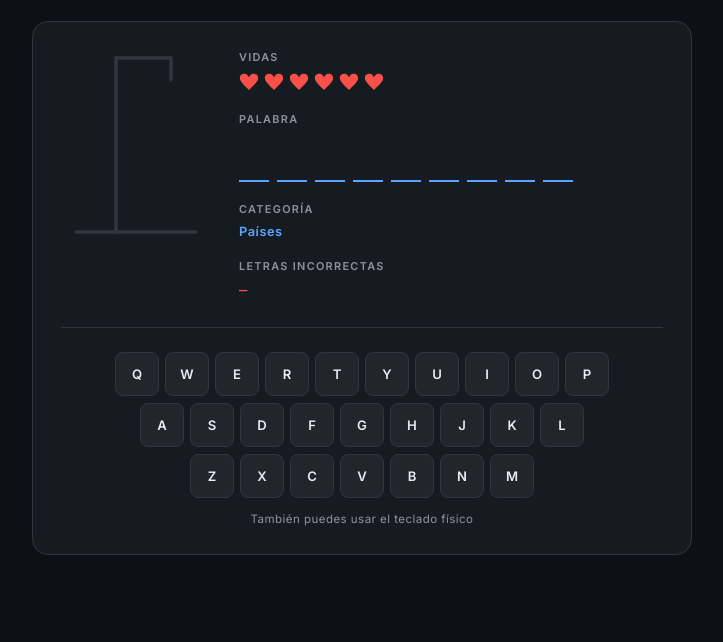
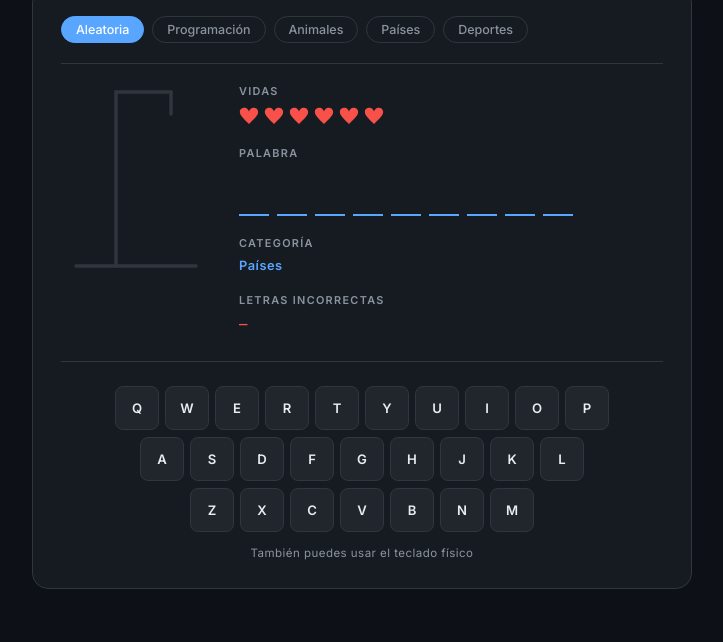
Before and after one commit to FernandoLo67/Juego-de-Ahorcado, a website with bundled scripts: page index.html in a window 1280 px wide. Shown: the part 158-800 px from the top of the page, without its empty margins (278-1001 px from the left). Built offline with nearby package versions, Linux system fonts and the light colour scheme.

Commit message:
agregar selector de categoria con boton por cada una

```diff
--- a/index.html
+++ b/index.html
@@ -15,6 +15,8 @@
   </header>
 
   <main class="game-card">
+    <div id="category-picker"></div>
+
     <section class="top-section">
 
       <svg id="hangman-svg" width="150" height="190" viewBox="0 0 150 190">
--- a/src/game.ts
+++ b/src/game.ts
@@ -1,4 +1,4 @@
-import { randomWord, Category } from "./words.js";
+import { randomWord, Category, CATEGORIES } from "./words.js";
 import { updateHangman } from "./hangman-svg.js";
 
 interface GameState {
@@ -19,6 +19,7 @@ class HangmanGame {
 
   private state: GameState = this.freshState();
   private streak = Number(localStorage.getItem("streak") ?? 0);
+  private selectedCategory: Category | null = null;
 
   constructor() {
     (document.getElementById("restart-btn") as HTMLButtonElement)
@@ -28,12 +29,13 @@ class HangmanGame {
       if (/^[a-zA-Z]$/.test(e.key)) this.guess(e.key.toLowerCase());
     });
 
+    this.buildCategoryPicker();
     this.buildKeyboard();
     this.init();
   }
 
   private freshState(): GameState {
-    const { word, category } = randomWord();
+    const { word, category } = randomWord(this.selectedCategory ?? undefined);
     return { word, category, guessed: new Set(), errors: 0, gameOver: false };
   }
 
@@ -54,6 +56,31 @@ class HangmanGame {
   private renderStreak(): void {
     const el = document.getElementById("streak-display") as HTMLElement;
     el.textContent = this.streak > 0 ? `Racha: ${this.streak}` : "";
+  }
+
+  private buildCategoryPicker(): void {
+    const container = document.getElementById("category-picker")!;
+
+    const allBtn = document.createElement("button");
+    allBtn.className = "cat-btn active";
+    allBtn.textContent = "Aleatoria";
+    allBtn.addEventListener("click", () => this.selectCategory(null, allBtn));
+    container.appendChild(allBtn);
+
+    CATEGORIES.forEach(cat => {
+      const btn = document.createElement("button");
+      btn.className = "cat-btn";
+      btn.textContent = cat;
+      btn.addEventListener("click", () => this.selectCategory(cat, btn));
+      container.appendChild(btn);
+    });
+  }
+
+  private selectCategory(cat: Category | null, btn: HTMLButtonElement): void {
+    this.selectedCategory = cat;
+    document.querySelectorAll(".cat-btn").forEach(b => b.classList.remove("active"));
+    btn.classList.add("active");
+    this.init();
   }
 
   private buildKeyboard(): void {
--- a/src/words.ts
+++ b/src/words.ts
@@ -1,4 +1,6 @@
 export type Category = "Programación" | "Animales" | "Países" | "Deportes";
+
+export const CATEGORIES: Category[] = ["Programación", "Animales", "Países", "Deportes"];
 
 const wordsByCategory: Record<Category, string[]> = {
   "Programación": [
@@ -21,9 +23,8 @@ const wordsByCategory: Record<Category, string[]> = {
   ],
 };
 
-export function randomWord(): { word: string; category: Category } {
-  const categories = Object.keys(wordsByCategory) as Category[];
-  const category = categories[Math.floor(Math.random() * categories.length)];
-  const words = wordsByCategory[category];
-  return { word: words[Math.floor(Math.random() * words.length)], category };
+export function randomWord(category?: Category): { word: string; category: Category } {
+  const cat = category ?? CATEGORIES[Math.floor(Math.random() * CATEGORIES.length)];
+  const words = wordsByCategory[cat];
+  return { word: words[Math.floor(Math.random() * words.length)], category: cat };
 }
--- a/styles.css
+++ b/styles.css
@@ -292,6 +292,40 @@ body {
   transform: translateY(-2px);
 }
 
+/* Category picker */
+#category-picker {
+  display: flex;
+  flex-wrap: wrap;
+  gap: 8px;
+  margin-bottom: 20px;
+  padding-bottom: 20px;
+  border-bottom: 1px solid var(--border);
+}
+
+.cat-btn {
+  padding: 5px 14px;
+  border: 1px solid var(--border);
+  border-radius: 20px;
+  background: transparent;
+  color: var(--muted);
+  font-family: 'Inter', sans-serif;
+  font-size: 0.78rem;
+  font-weight: 500;
+  cursor: pointer;
+  transition: all 0.15s;
+}
+
+.cat-btn:hover {
+  border-color: var(--primary);
+  color: var(--primary);
+}
+
+.cat-btn.active {
+  background: var(--primary);
+  border-color: var(--primary);
+  color: #fff;
+}
+
 /* Streak en header */
 .streak {
   font-size: 0.78rem;
```
